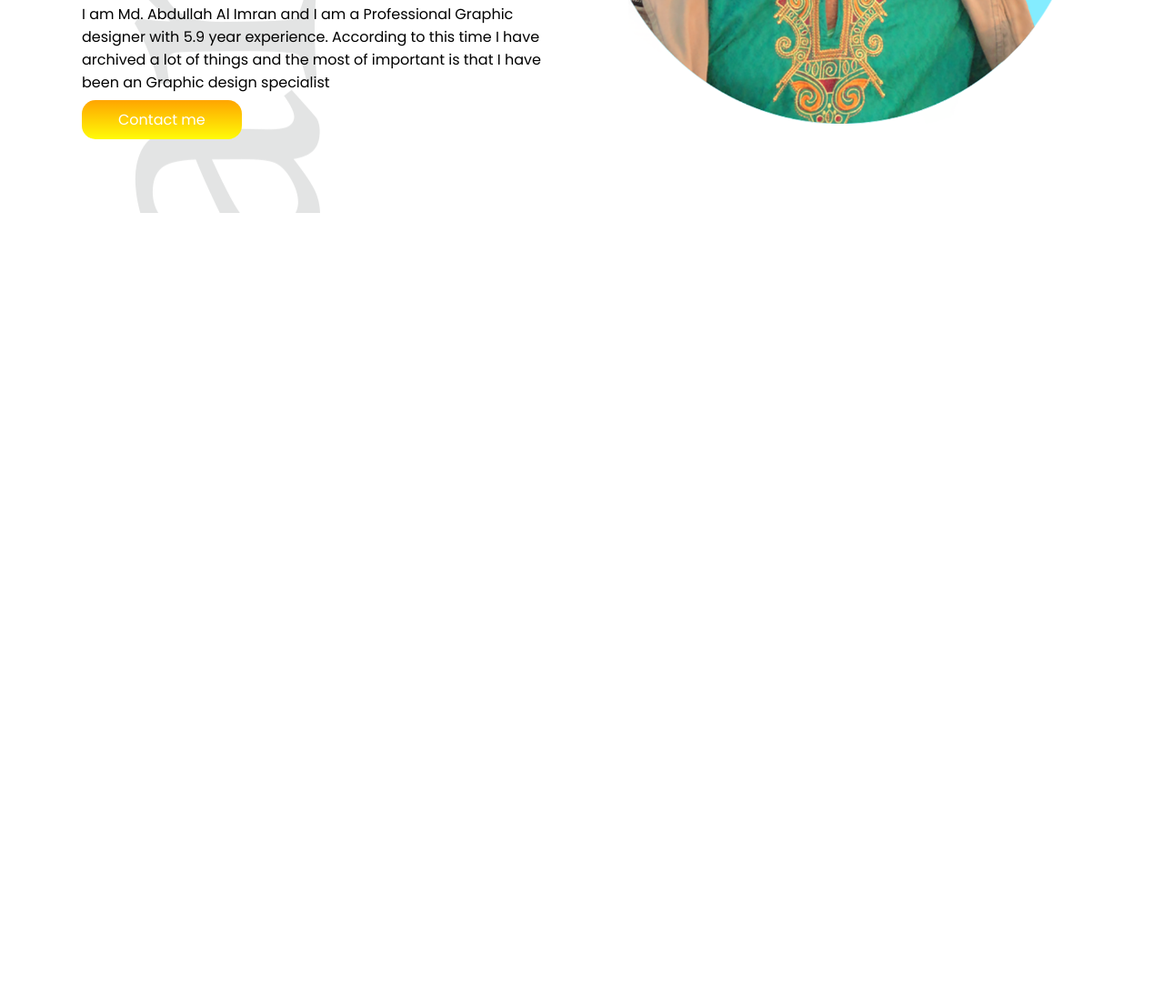
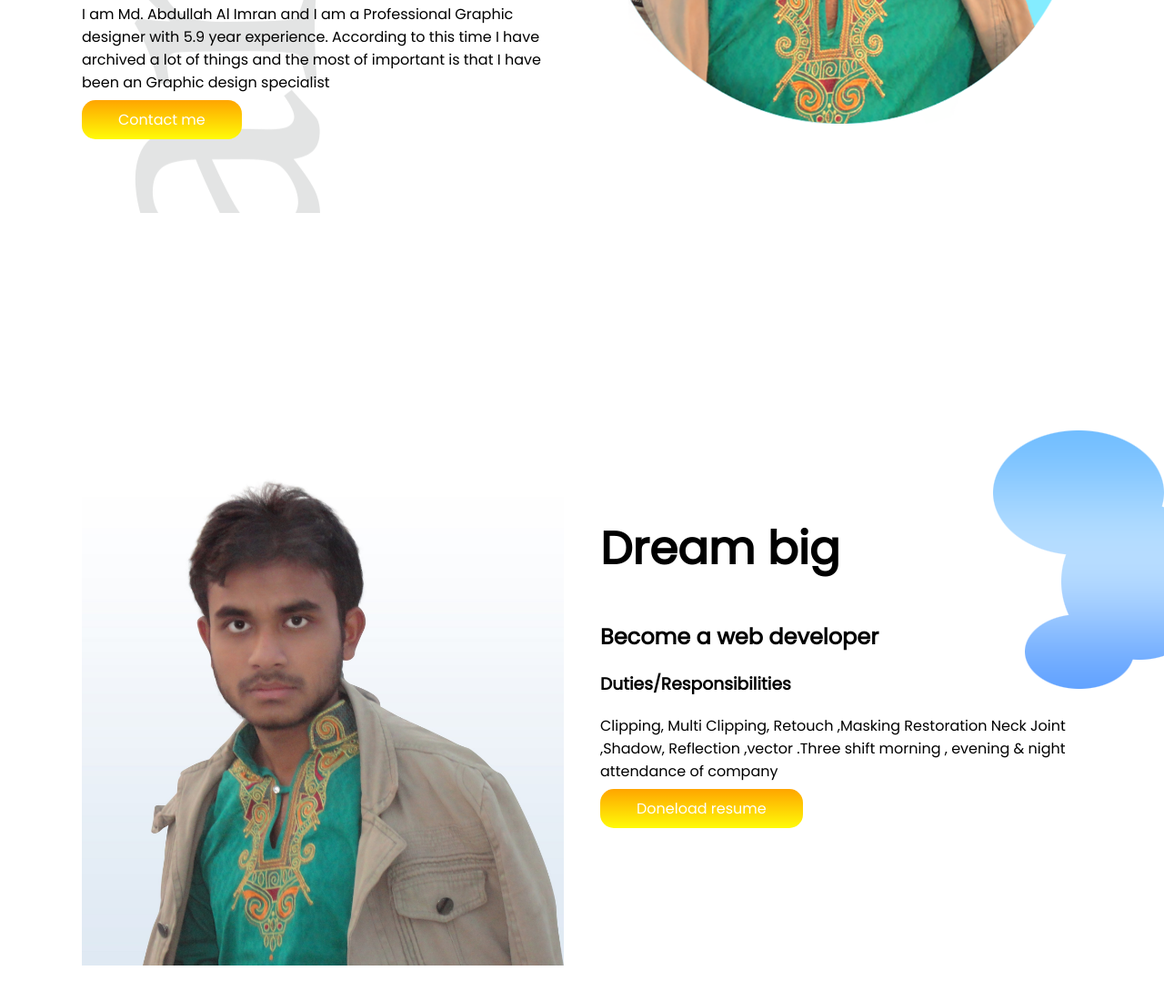
Before and after one commit to Abdullah-Al-Imran7/Developer-portfolio, a plain HTML site: page index.html in a window 1280 px wide. Shown: the part 484-1584 px from the top of the page at 91% size. Before the commit the page ends 800 px from the top, so only its background shows below. Drawn offline with Linux system fonts and the light colour scheme.

Commit message:
dream big aded

```diff
--- a/index.html
+++ b/index.html
@@ -30,6 +30,21 @@
         <div class="half-width"><img src="image/imran 800.png" alt="">
         </div>
     </section>
+    <section class="dream-big">
+        <div class="half-width">
+            <img src="/image/imran.jpg" alt="photo of imran">
+        </div>
+        <div class="half-width">
+            <h1>Dream big</h>
+                <h2>Become a web developer</h2>
+                <h3>Duties/Responsibilities</h3>
+                <p>Clipping, Multi Clipping, Retouch ,Masking Restoration Neck Joint ,Shadow, Reflection ,vector .Three
+                    shift morning , evening & night attendance of company</p>
+                <a class="link-button" target="_blank"
+                    href="https://mybdjobs.bdjobs.com/mybdjobs/masterview.asp">Doneload resume</a>
+        </div>
+
+    </section>
 </body>
 
 </html>
--- a/style.css
+++ b/style.css
@@ -14,6 +14,7 @@ h1 {
 section {
     display: flex;
     padding: 70px;
+    margin-bottom: 200px;
 }
 
 .half-width {
@@ -38,3 +39,8 @@ section {
     background-repeat: no-repeat;
     background-image: url(/image/top-\ banner.png)
 }
+
+.dream-big {
+    background-image: url(/image/dream\ big.png);
+    background-position: right;
+}
```
Also changed, not shown: image/dream big.png (added), image/imran.jpg (added).
